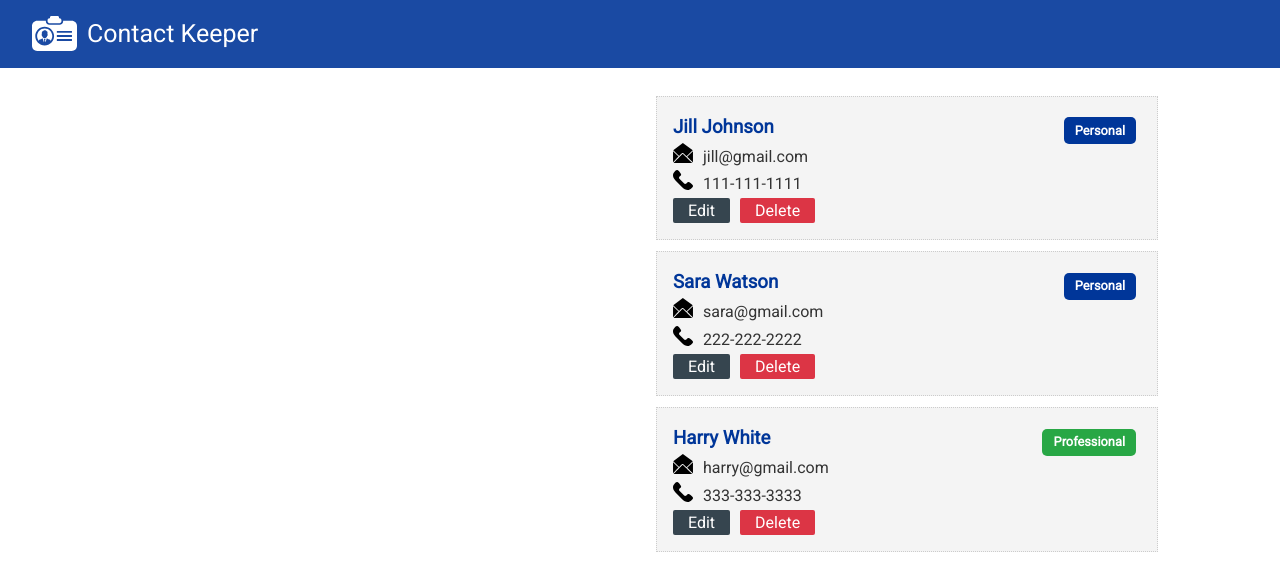
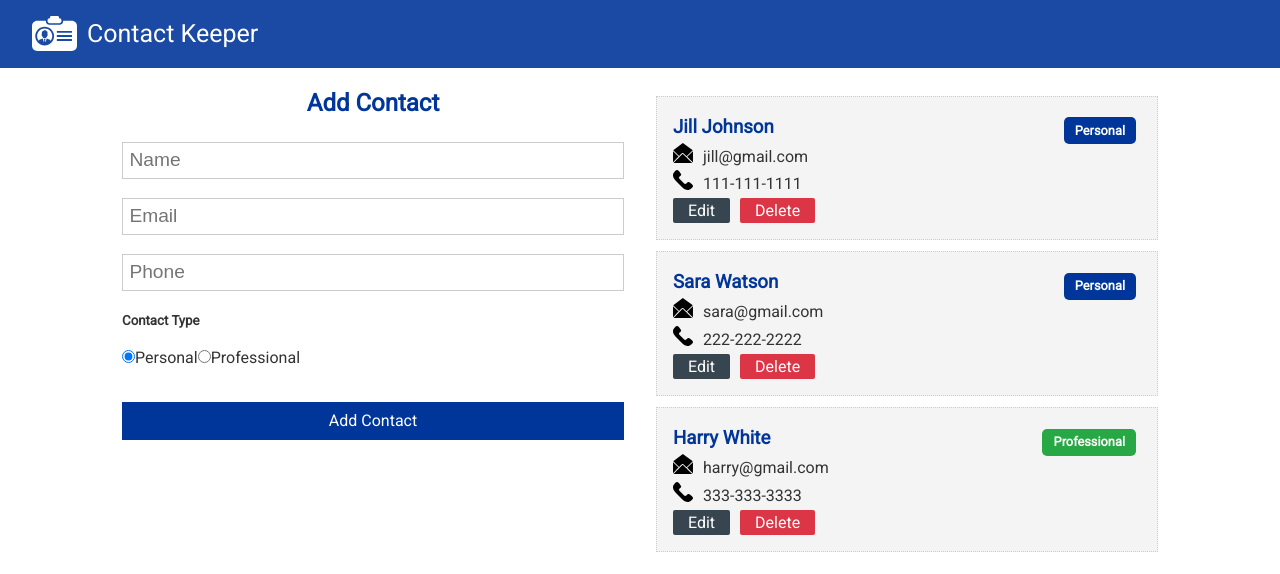
Before and after one commit to terminader7/Contact-Keeper, a React (Create React App) app in the folder client/: page / in a window 1280 px wide. Shown: the top 574 px of the page. Built offline with nearby package versions, Linux system fonts and the light colour scheme.

Commit message:
Set up contact form as well as add and delete contacts through app ui

```diff
--- a/client/src/components/contacts/ContactForm.js
+++ b/client/src/components/contacts/ContactForm.js
@@ -1,9 +1,85 @@
-import React from "react";
+import React, { useContext, useState } from "react";
+import styled from "styled-components";
+import { contactContext } from "../../context/contact/contactContext";
+
+const AddContact = styled.h2`
+  color: #003699;
+`;
 
 export const ContactForm = () => {
+  const contactsContext = useContext(contactContext);
+
+  const [contact, setContact] = useState({
+    name: "",
+    email: "",
+    phone: "",
+    type: "personal",
+  });
+
+  const { name, email, phone, type } = contact;
+
+  const onChange = (e) =>
+    setContact({ ...contact, [e.target.name]: e.target.value });
+
+  const onSubmit = (e) => {
+    e.preventDefault();
+    contactsContext.addContact(contact);
+    setContact({
+      name: "",
+      email: "",
+      phone: "",
+      type: "personal",
+    });
+  };
+
   return (
-    <div>
-      <div></div>
-    </div>
+    <form onSubmit={onSubmit}>
+      <AddContact>Add Contact</AddContact>
+      <input
+        type="text"
+        placeholder="Name"
+        name="name"
+        value={name}
+        onChange={onChange}
+      />
+      <input
+        type="email"
+        placeholder="Email"
+        name="email"
+        value={email}
+        onChange={onChange}
+      />
+      <input
+        type="text"
+        placeholder="Phone"
+        name="phone"
+        value={phone}
+        onChange={onChange}
+      />
+      <h5>Contact Type</h5>
+      <input
+        type="radio"
+        name="type"
+        value="personal"
+        checked={type === "personal"}
+        onChange={onChange}
+      />
+      Personal{""}
+      <input
+        type="radio"
+        name="type"
+        value="professional"
+        checked={type === "professional"}
+        onChange={onChange}
+      />
+      Professional{""}
+      <div>
+        <input
+          type="submit"
+          value="Add Contact"
+          className="btn btn-primary btn-block"
+        />
+      </div>
+    </form>
   );
 };
--- a/client/src/components/contacts/ContactItem.js
+++ b/client/src/components/contacts/ContactItem.js
@@ -1,6 +1,7 @@
-import React from "react";
+import React, { useContext } from "react";
 import styled from "styled-components";
 import PropTypes from "prop-types";
+import { contactContext } from "../../context/contact/contactContext";
 
 import { OpenEnvelope } from "../../icons/OpenEnvelope";
 import { Phone } from "../../icons/Phone";
@@ -62,7 +63,14 @@ const ContactDeleteButton = styled.div`
 `;
 
 export const ContactItem = ({ contact }) => {
+  const contactsContext = useContext(contactContext);
+  const { deleteContact } = contactsContext;
+
   const { id, name, email, phone, type } = contact;
+
+  const onDelete = () => {
+    deleteContact(id);
+  };
   return (
     <ContactItemContainer>
       <ContactCard>
@@ -97,7 +105,7 @@ export const ContactItem = ({ contact }) => {
       </ContactInfoList>
       <ContactButtonsContainer>
         <ContactEditButton>Edit</ContactEditButton>
-        <ContactDeleteButton>Delete</ContactDeleteButton>
+        <ContactDeleteButton onClick={onDelete}>Delete</ContactDeleteButton>
       </ContactButtonsContainer>
     </ContactItemContainer>
   );
--- a/client/src/components/pages/Home.js
+++ b/client/src/components/pages/Home.js
@@ -1,5 +1,6 @@
 import React from "react";
 import styled from "styled-components";
+import { ContactForm } from "../contacts/ContactForm";
 import { Contacts } from "../contacts/Contacts";
 
 const HomepageContainer = styled.div`
@@ -11,7 +12,9 @@ const HomepageContainer = styled.div`
 export const Home = () => {
   return (
     <HomepageContainer>
-      <div>{/* ContactForm */}</div>
+      <div>
+        <ContactForm />
+      </div>
       <div>
         <Contacts />
       </div>
--- a/client/src/context/contact/ContactState.js
+++ b/client/src/context/contact/ContactState.js
@@ -1,5 +1,5 @@
 import React, { useReducer } from "react";
-import uuid from "uuid";
+import { v4 as uuid } from "uuid";
 import { contactContext } from "./contactContext";
 import contactReducer from "./contactReducer";
 import {
@@ -42,9 +42,15 @@ export const ContactState = (props) => {
   const [state, dispatch] = useReducer(contactReducer, initialState);
 
   //Add contact
+  const addContact = (contact) => {
+    contact.id = uuid;
+    dispatch({ type: ADD_CONTACT, payload: contact });
+  };
 
   //Delete contact
-
+  const deleteContact = (id) => {
+    dispatch({ type: DELETE_CONTACT, payload: id });
+  };
   //Set current contact
 
   //Clear current contact
@@ -56,7 +62,9 @@ export const ContactState = (props) => {
   //Clear filter
 
   return (
-    <contactContext.Provider value={{ contacts: state.contacts }}>
+    <contactContext.Provider
+      value={{ contacts: state.contacts, addContact, deleteContact }}
+    >
       {props.children}
     </contactContext.Provider>
   );
--- a/client/src/context/contact/contactReducer.js
+++ b/client/src/context/contact/contactReducer.js
@@ -0,0 +1,28 @@
+import {
+  ADD_CONTACT,
+  DELETE_CONTACT,
+  SET_CURRENT,
+  CLEAR_CURRENT,
+  UPDATE_CONTACT,
+  FILTER_CONTACTS,
+  CLEAR_FILTER,
+} from "../types";
+
+export default (state, action) => {
+  switch (action.type) {
+    case ADD_CONTACT:
+      return {
+        ...state,
+        contacts: [...state.contacts, action.payload],
+      };
+    case DELETE_CONTACT:
+      return {
+        ...state,
+        contacts: state.contacts.filter(
+          (contact) => contact.id !== action.payload
+        ),
+      };
+    default:
+      return state;
+  }
+};
```
